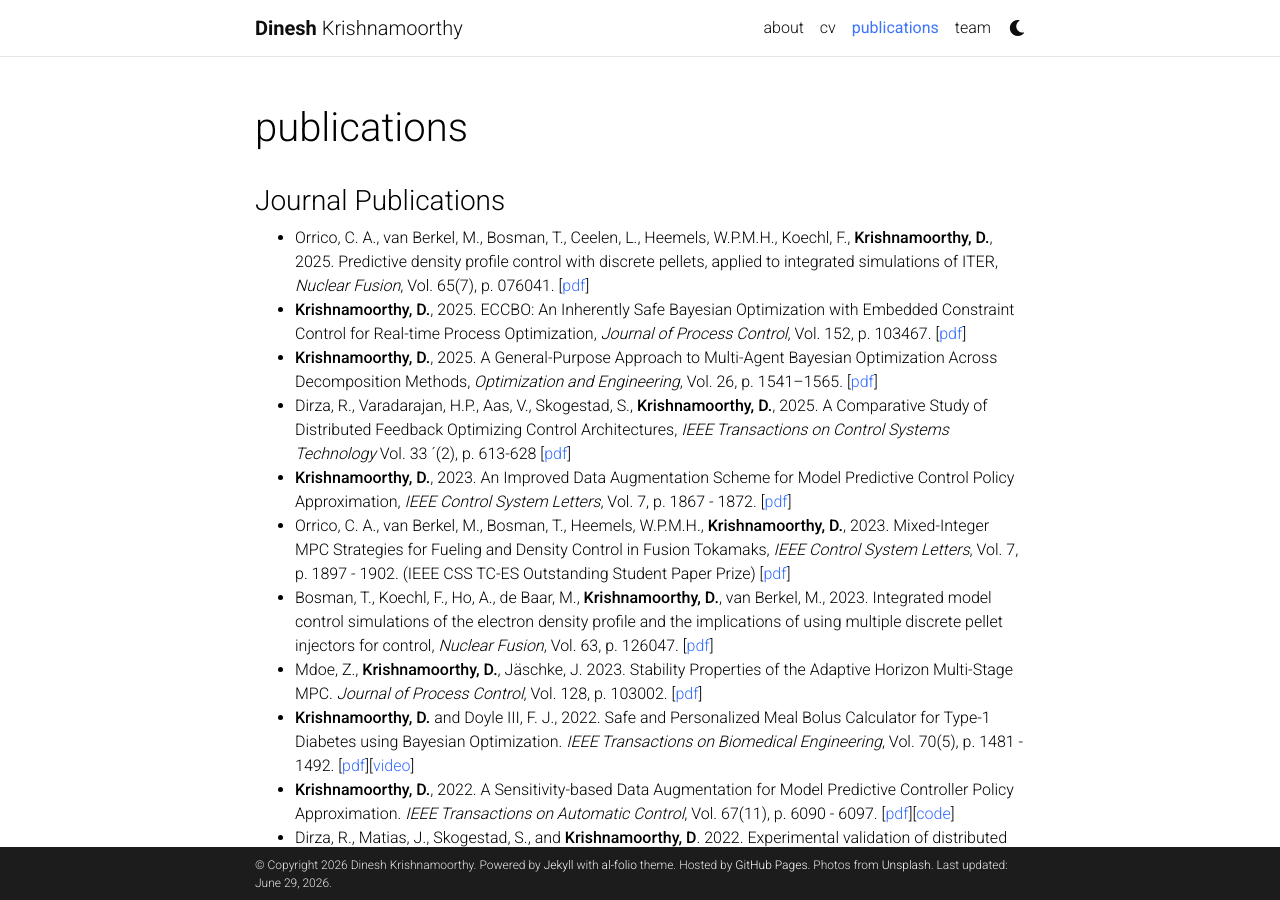
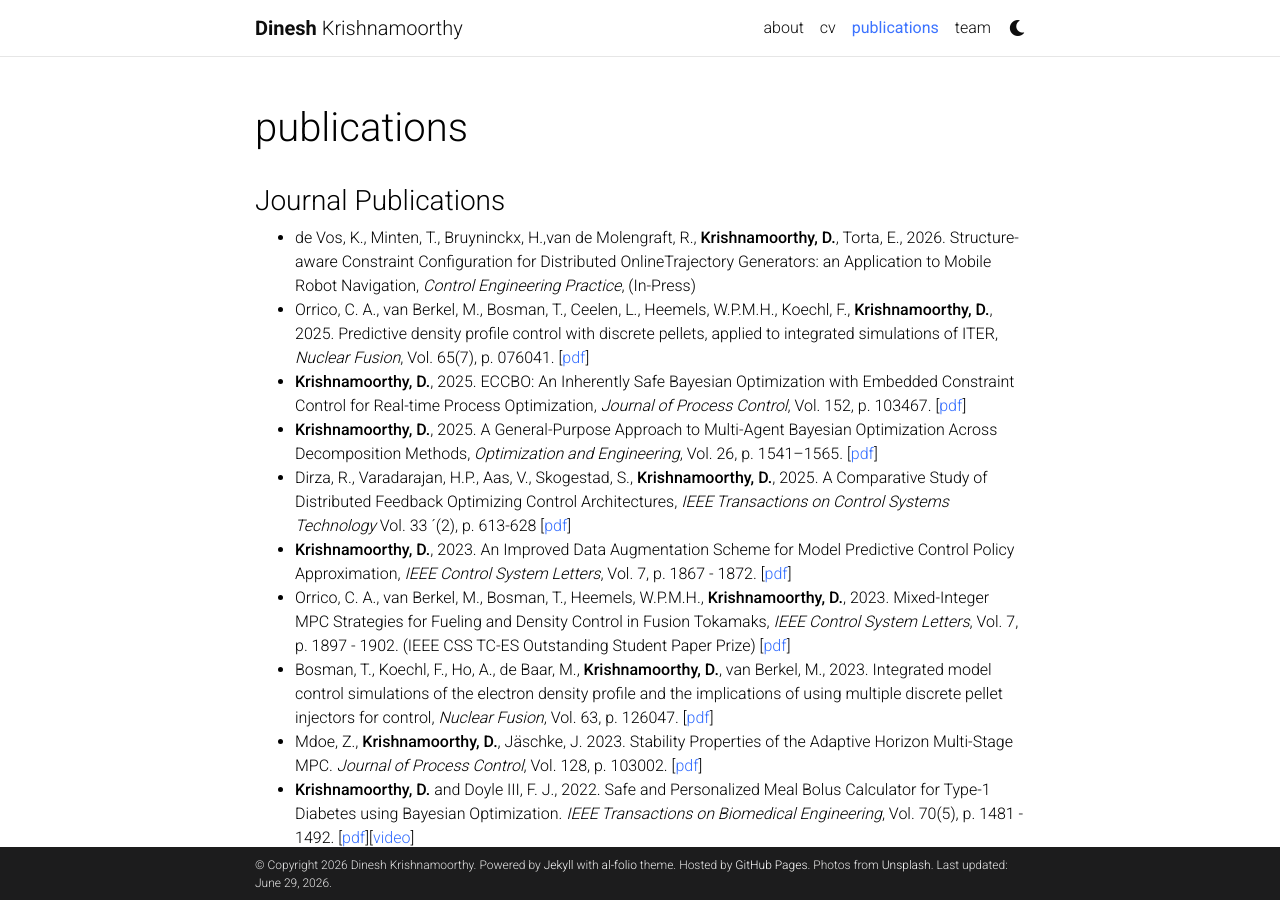
Before and after one commit to dinesh-krishnamoorthy/dinesh-krishnamoorthy.github.io, a Jekyll site: the page built from _pages/publications.md, in a window 1280 px wide and 900 px high. Built offline with Jekyll 4.4.1, drawn with Linux system fonts in a browser that asks for light colours; comment, search, counter and statistics services are not loaded; a style sheet for code colours, icons or effects is not loaded.

Commit message:
Update publications.md

```diff
--- a/_pages/publications.md
+++ b/_pages/publications.md
@@ -10,6 +10,7 @@ nav_order: 2
 
 
 ### Journal Publications
+* de Vos, K., Minten, T., Bruyninckx, H.,van de Molengraft, R., **Krishnamoorthy, D.**, Torta, E., 2026. Structure-aware Constraint Configuration for Distributed OnlineTrajectory Generators: an Application to Mobile Robot Navigation, _Control Engineering Practice_, (In-Press)
 * Orrico, C. A., van Berkel, M., Bosman, T., Ceelen, L., Heemels, W.P.M.H., Koechl, F., **Krishnamoorthy, D.**, 2025. Predictive density profile control with discrete pellets, applied to integrated simulations of ITER, _Nuclear Fusion_, Vol. 65(7), p. 076041. [[pdf](https://www.dropbox.com/scl/fi/fgbpkhby1p5j0f412lvaq/Nucl_Fus_JINTRAC_PTH_MPC.pdf?rlkey=fqkqkroiszthj58e332gclbn2&st=2gn1fahi&dl=0)]
 * **Krishnamoorthy, D.**, 2025. ECCBO: An Inherently Safe Bayesian Optimization with Embedded Constraint Control for Real-time Process Optimization, _Journal of Process Control_, Vol. 152, p. 103467. [[pdf](https://www.dropbox.com/scl/fi/0965fo7c5ydz9296tfzeo/ECCBO_main.pdf?rlkey=yhjtptox7wfjv671r41t7oq41&st=old4rylx&dl=0)]
 * **Krishnamoorthy, D.**, 2025. A General-Purpose Approach to Multi-Agent Bayesian Optimization Across Decomposition Methods, _Optimization and Engineering_, Vol. 26, p. 1541–1565. [[pdf](https://link.springer.com/article/10.1007/s11081-024-09953-w)]
```
